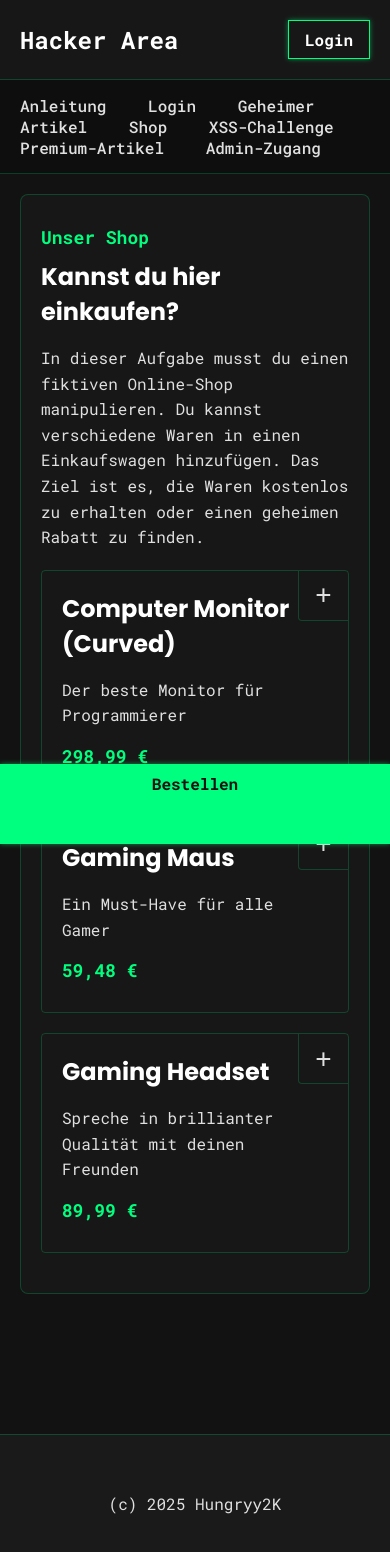
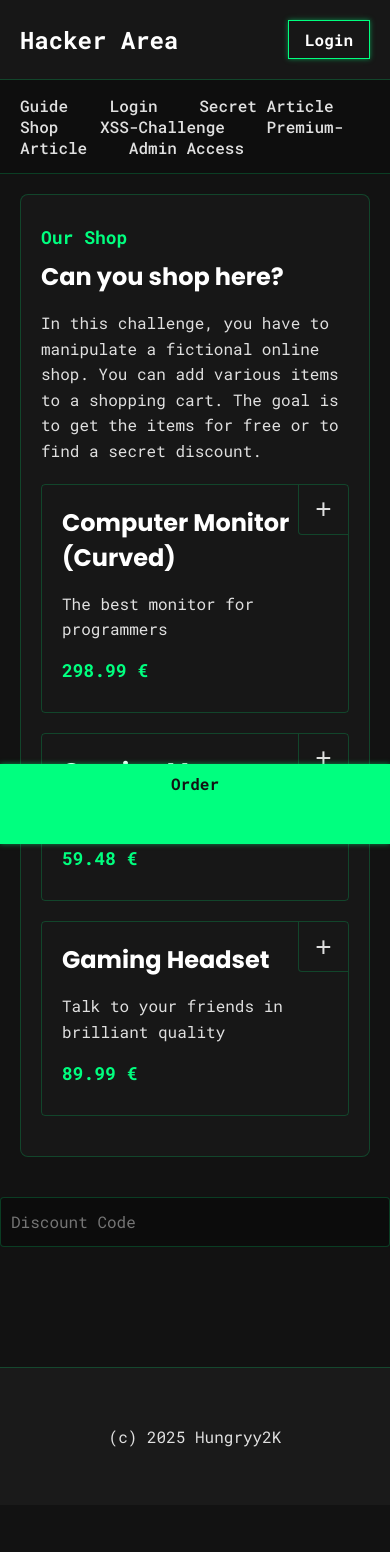
Before and after one commit to Hungryy2K/TryToHack, a plain HTML site: page shop.html in a window 390 px wide. After the commit the page ends 1505 px from the top, so only its background shows below. Drawn offline with nearby package versions, Linux system fonts and the light colour scheme.

Commit message:
changed to english

```diff
--- a/shop.html
+++ b/shop.html
@@ -1,6 +1,5 @@
 <!DOCTYPE html>
-<html lang="de">
-
+<html lang="en">
 <head>
     <meta charset="UTF-8">
     <meta http-equiv="X-UA-Compatible" content="IE=edge">
@@ -9,61 +8,58 @@
     <link rel="stylesheet" href="style.css">
     <script src="https://cdn.jsdelivr.net/npm/canvas-confetti@1.4.0/dist/confetti.browser.min.js"></script>
 </head>
-
 <body>
-
     <div w3-include-html="templates/header.html"></div>
     <div class="article">
-        <div class="pretitle">Unser Shop</div>
-        <h2>Kannst du hier einkaufen?</h2>
+        <div class="pretitle">Our Shop</div>
+        <h2>Can you shop here?</h2>
         <p>
-            In dieser Aufgabe musst du einen fiktiven Online-Shop manipulieren. Du kannst verschiedene Waren in einen Einkaufswagen hinzufügen. Das Ziel ist es, die Waren kostenlos zu erhalten oder einen geheimen Rabatt zu finden.
+            In this challenge, you have to manipulate a fictional online shop. You can add various items to a shopping cart. The goal is to get the items for free or to find a secret discount.
         </p>
 
         <div class="shopping-item" data-item-name="Monitor" data-item-price="298.99">
             <h2>Computer Monitor (Curved)</h2>
-            <p>Der beste Monitor für Programmierer</p>
-            <div class="pretitle">298,99 €</div>
+            <p>The best monitor for programmers</p>
+            <div class="pretitle">298.99 €</div>
             <button class="add-to-cart-btn">+</button>
         </div>
 
-        <div class="shopping-item" data-item-name="Gaming Maus" data-item-price="59.48">
-            <h2>Gaming Maus</h2>
-            <p>Ein Must-Have für alle Gamer</p>
-            <div class="pretitle">59,48 €</div>
+        <div class="shopping-item" data-item-name="Gaming Mouse" data-item-price="59.48">
+            <h2>Gaming Mouse</h2>
+            <p>A must-have for all gamers</p>
+            <div class="pretitle">59.48 €</div>
             <button class="add-to-cart-btn">+</button>
         </div>
 
         <div class="shopping-item" data-item-name="Gaming Headset" data-item-price="89.99">
             <h2>Gaming Headset</h2>
-            <p>Spreche in brillianter Qualität mit deinen Freunden</p>
-            <div class="pretitle">89,99 €</div>
+            <p>Talk to your friends in brilliant quality</p>
+            <div class="pretitle">89.99 €</div>
             <button class="add-to-cart-btn">+</button>
         </div>
     </div>
 
     <div class="shoppingCart hide-mobile" id="shoppingCartContainer">
         <div class="center">
-            <h3>Warenkorb</h3>
+            <h3>Shopping Cart</h3>
         </div>
         <div id="orderedItems"></div>
         <form id="checkoutForm" style="padding: 10px;">
-            <input type="hidden" id="discountCode" value="">
+            <input type="text" id="discountCode" placeholder="Discount Code">
             <div class="center">
-                <button type="submit" class="button button-orange">Bestellen</button>
+                <button type="submit" class="button button-orange">Order</button>
             </div>
         </form>
     </div>
 
     <div class="center">
         <form id="checkoutFormMobile" style="width:100%;">
-             <input type="hidden" id="discountCodeMobile" value="">
-            <button type="submit" class="button button-orange shopping-button-mobile">Bestellen</button>
+            <input type="text" id="discountCodeMobile" placeholder="Discount Code">
+            <button type="submit" class="button button-orange shopping-button-mobile">Order</button>
         </form>
     </div>
 
     <div w3-include-html="templates/footer.html"></div>
     <script src="script.js"></script>
 </body>
-
 </html>
--- a/templates/header.html
+++ b/templates/header.html
@@ -4,11 +4,11 @@
 </header>
 
 <div class="quicklinks">
-    <a href="index.html">Anleitung</a>
+    <a href="index.html">Guide</a>
     <a href="login.html">Login</a>
-    <a href="secret-article.html">Geheimer Artikel</a>
+    <a href="secret-article.html">Secret Article</a>
     <a href="shop.html">Shop</a>
     <a href="xss.html">XSS-Challenge</a>
-    <a href="premium.html">Premium-Artikel</a>
-    <a href="admin.html">Admin-Zugang</a>
+    <a href="premium.html">Premium-Article</a>
+    <a href="admin.html">Admin Access</a>
 </div>
```
Also changed, not shown: admin.html (+4 -4 lines), login.html (+3 -10 lines), premium.html (+5 -5 lines), secret-article.html (+7 -16 lines), templates/overlay.html (+4 -4 lines), xss.html (+6 -6 lines).
